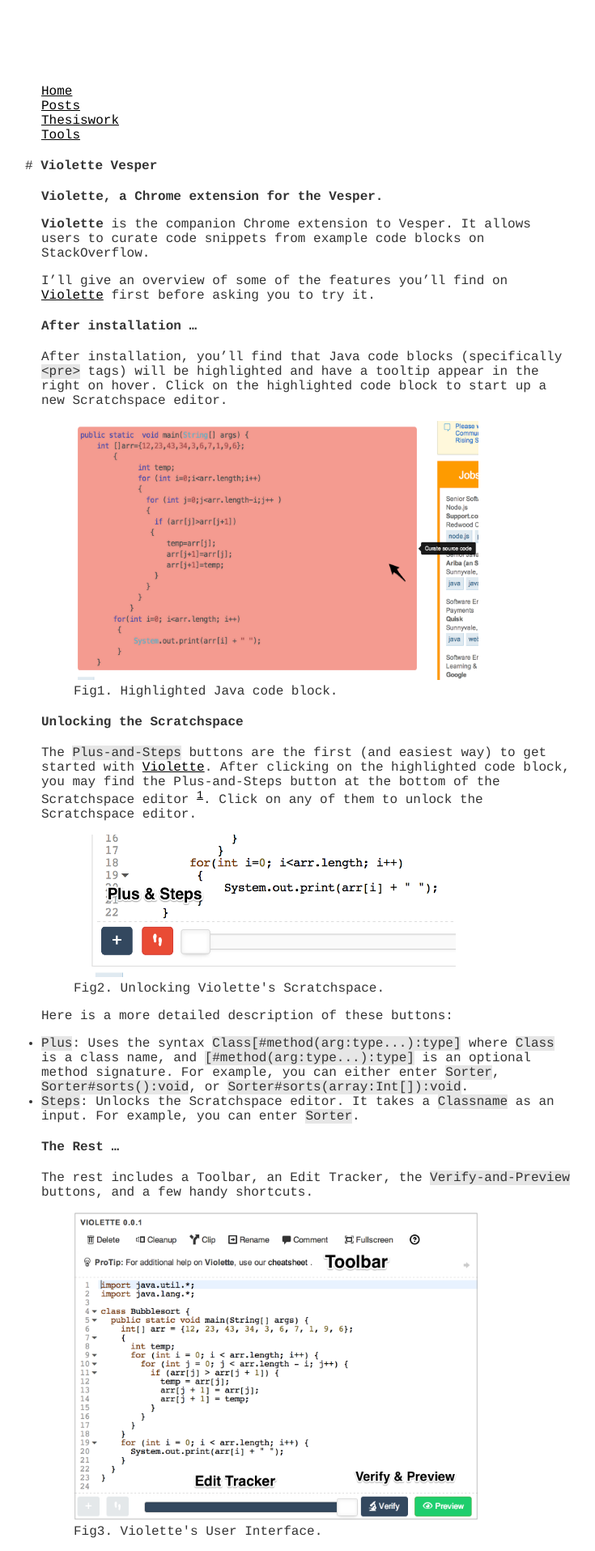
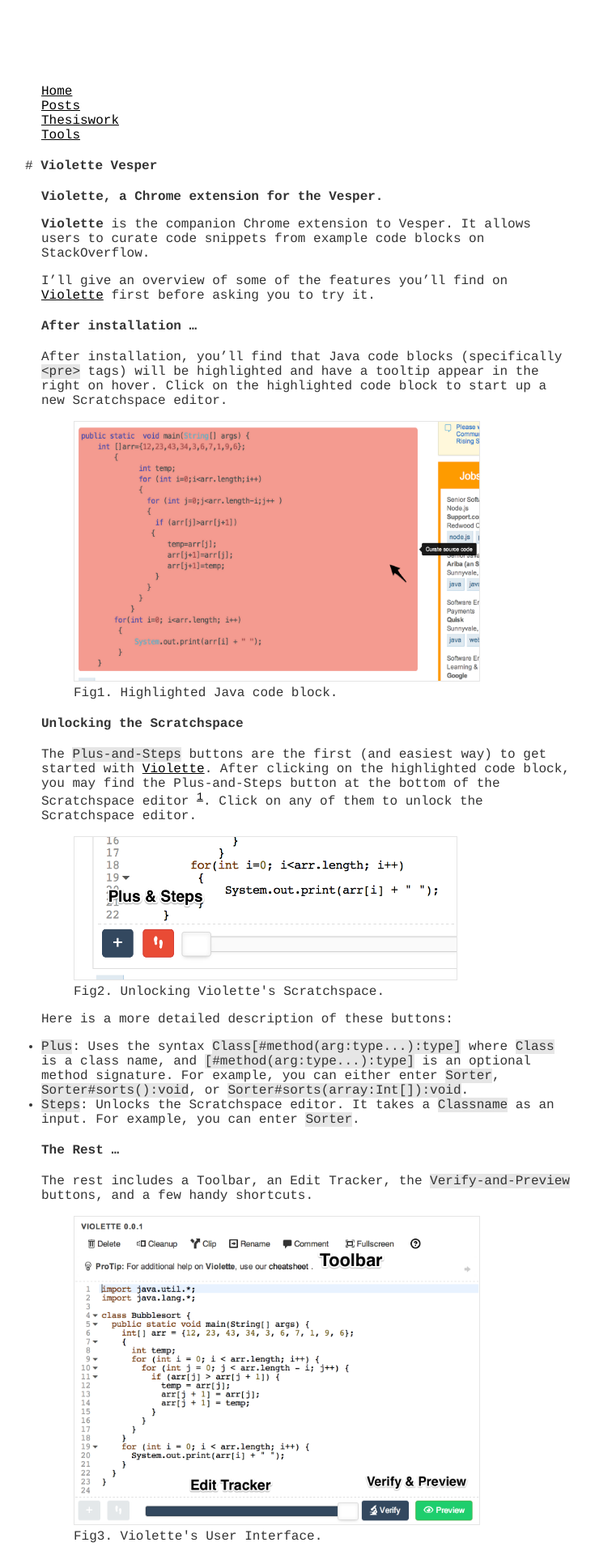
Before and after one commit to hsanchez/hsanchez.github.io, a Jekyll site: the page built from posts/thesiswork/tools/_posts/2014-07-22-violette.md, in a window 1280 px wide. Shown: the top 1916 px of the page at 81% size, without its empty margins (259-994 px from the left). Built offline with Jekyll 4.4.1, drawn with Linux system fonts in a browser that asks for light colours; Markdown is read by kramdown in place of the engine named in the settings.

Commit message:
updating violette's page

```diff
--- a/_includes/image.html
+++ b/_includes/image.html
@@ -1,4 +1,4 @@
 <figure>
-    <img src="{{include.url}}" alt="{{ include.description }}" height="{{ include.height }}" width="{{ include.width }}">
+    <img style="border: 1px solid #e5e5e5;" src="{{include.url}}" alt="{{ include.description }}" height="{{ include.height }}" width="{{ include.width }}">
     <figcaption>{{ include.caption }}</figcaption>
 </figure>
```
Also changed, not shown: static/Scratchspace.png.
